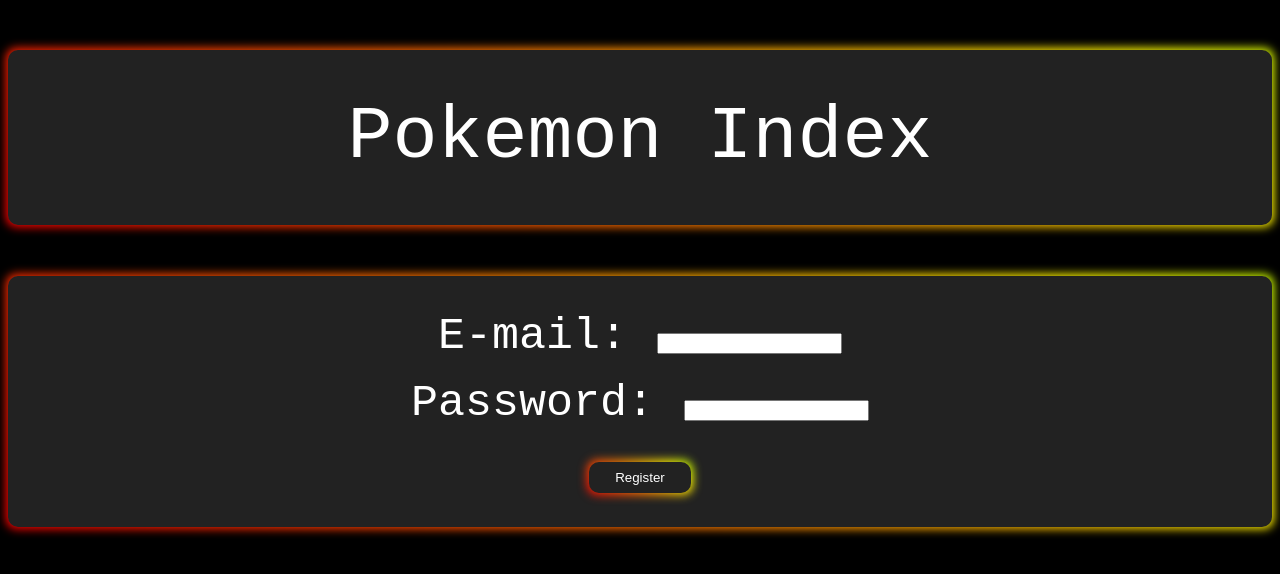
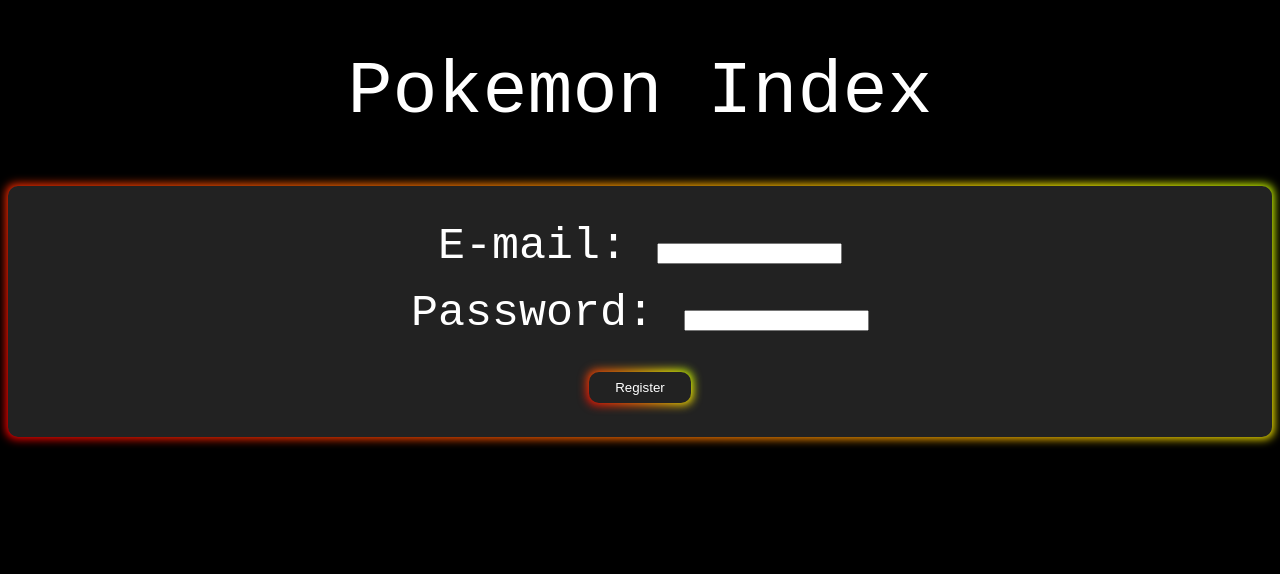
Before and after one commit to Bro-Montana/simple-js-app, a plain HTML site: page index.html in a window 1280 px wide. Drawn offline with Linux system fonts and the light colour scheme; no server answers.

Commit message:
updated styling for modal/ heading

```diff
--- a/css/style.css
+++ b/css/style.css
@@ -21,7 +21,7 @@ h1 {
 
 /* Style for buttons (https://getcssscan.com/css-buttons-examples) */
 
-.pokemon-button, h1, button, form {
+.pokemon-button, button, form, .modal {
   padding: 0.6em 2em;
   border: none;
   outline: none;
@@ -36,7 +36,7 @@ h1 {
   touch-action: manipulation;
 }
 
-.pokemon-button:before, h1:before, button:before, form:before {
+.pokemon-button:before, button:before, form:before, .modal:before {
   content: "";
   background: linear-gradient(
     45deg,
@@ -77,7 +77,7 @@ h1 {
 }
 
 
-.pokemon-button:after, h1:after, button:after, form:after {
+.pokemon-button:after, button:after, form:after, .modal:after {
   z-index: -1;
   content: "";
   position: absolute;
@@ -171,6 +171,7 @@ and (orientation: landscape) {
     width: 100%;
     height: 100%;
     background: inherit;
+    touch-action: none;
 
   /* to show it above other content */
     z-index: 999;
@@ -186,6 +187,7 @@ and (orientation: landscape) {
 }
 
 #modal-container.is-visible {
+
   display: flex;
 }
 
@@ -198,9 +200,10 @@ and (orientation: landscape) {
   padding: 15px;
   width: 100%;
   max-width: 700px;
-  text-align: left;
+  /* text-align: left; */
   border-radius: 10px;
-  text-align: center;
+  text-align: center
+  touch-action: none;
 }
 
 .modal-close {
```
